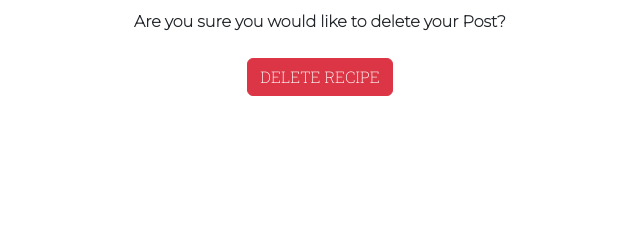
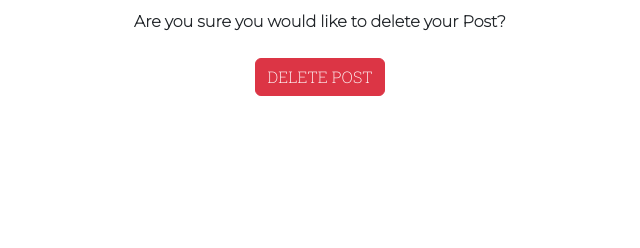
Before and after one commit to antoniog675/PP4-Full-Stack_ToolKit, a Django app: page /add_drinks/1/delete in a window 1280 px wide. Shown: the part 251-499 px from the top of the page, without its empty margins (320-960 px from the left). Run offline with Django 3.2, Linux system fonts and the light colour scheme; a user stored in the database is signed in; tables that the repository leaves empty hold one stand-in row (values such as "Sample post"); some libraries are stand-ins or nearby versions; some web fonts are replaced.

Commit message:
Changed delete post title to correct title

```diff
--- a/templates/delete_post.html
+++ b/templates/delete_post.html
@@ -14,7 +14,7 @@
             <strong>Are you sure you would like to delete your Post?</strong>
             </br>
             </br>
-            <button class="btn btn-danger">DELETE RECIPE</button>
+            <button class="btn btn-danger">DELETE POST</button>
         </form>
     </div>
 </div>
```
